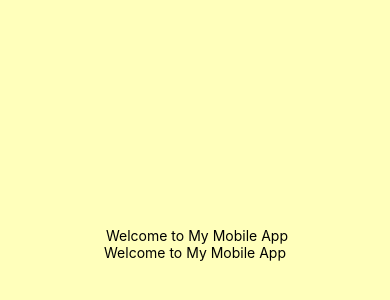
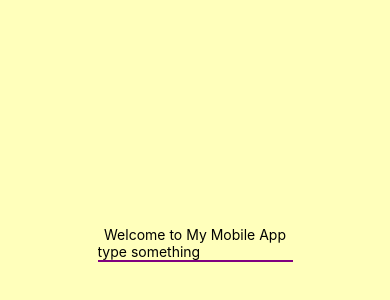
Before and after one commit to joyce3099/cs5520, a React Native app: screen / in a window 390 px wide. Shown: the part 178-478 px from the top of the page. Built offline with nearby package versions, Linux system fonts and the light colour scheme.

Commit message:
add a text input and show in screen

```diff
--- a/App.js
+++ b/App.js
@@ -1,15 +1,29 @@
 import { StatusBar } from 'expo-status-bar';
-import { StyleSheet, Text, View } from 'react-native';
+import { StyleSheet, Text, TextInput, View } from 'react-native';
 import Header from './components/Header';
+import { useState } from 'react';
 
 export default function App() {
   const appName = "My Mobile App"
+  const [text,setText] = useState("")
+  console.log(text)
+
+  function changeTextHandler(changeText){
+    console.log("user is typing",changeText)
+    setText(changeText)
+  }
 
   return (
     <View style={styles.container}>
-      <Text> Welcome to {appName}</Text>
       <StatusBar style="auto" />
       <Header name="My Mobile App" version={2}/>
+      <TextInput
+        placeholder="type something"
+        style={styles.input}
+        value={text}
+        onChangeText={changeTextHandler}
+      />
+      <Text>{text}</Text>
     </View>
   );
 }
@@ -21,4 +35,9 @@ const styles = StyleSheet.create({
     alignItems: 'center',
     justifyContent: 'center',
   },
+  input:{
+    borderBottomWidth:2,
+    borderBlockColor:"purple",
+    width:"50%"
+  }
 });
--- a/components/Header.js
+++ b/components/Header.js
@@ -1,11 +1,13 @@
 import { StyleSheet, Text, View } from 'react-native'
 import React from 'react'
 
-export default function Header(props) {
-  console.log(props);
+export default function Header({name,children}) {
+//   console.log(props);
   return (
     <View>
-      <Text>Welcome to {props.name}</Text>
+      <Text>Welcome to {name}</Text>
+      {children}
+
     </View>
   )
 }
```
